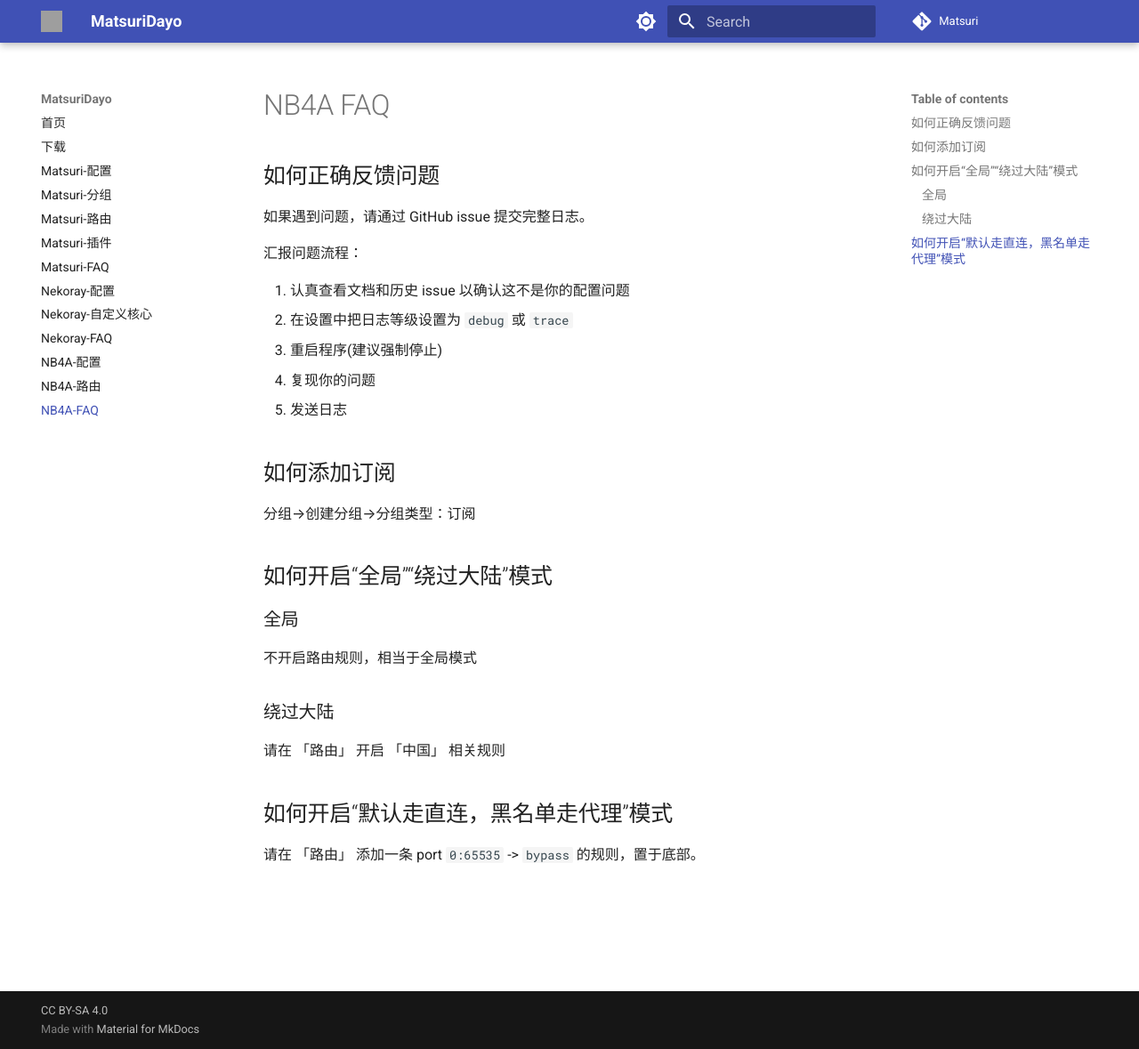
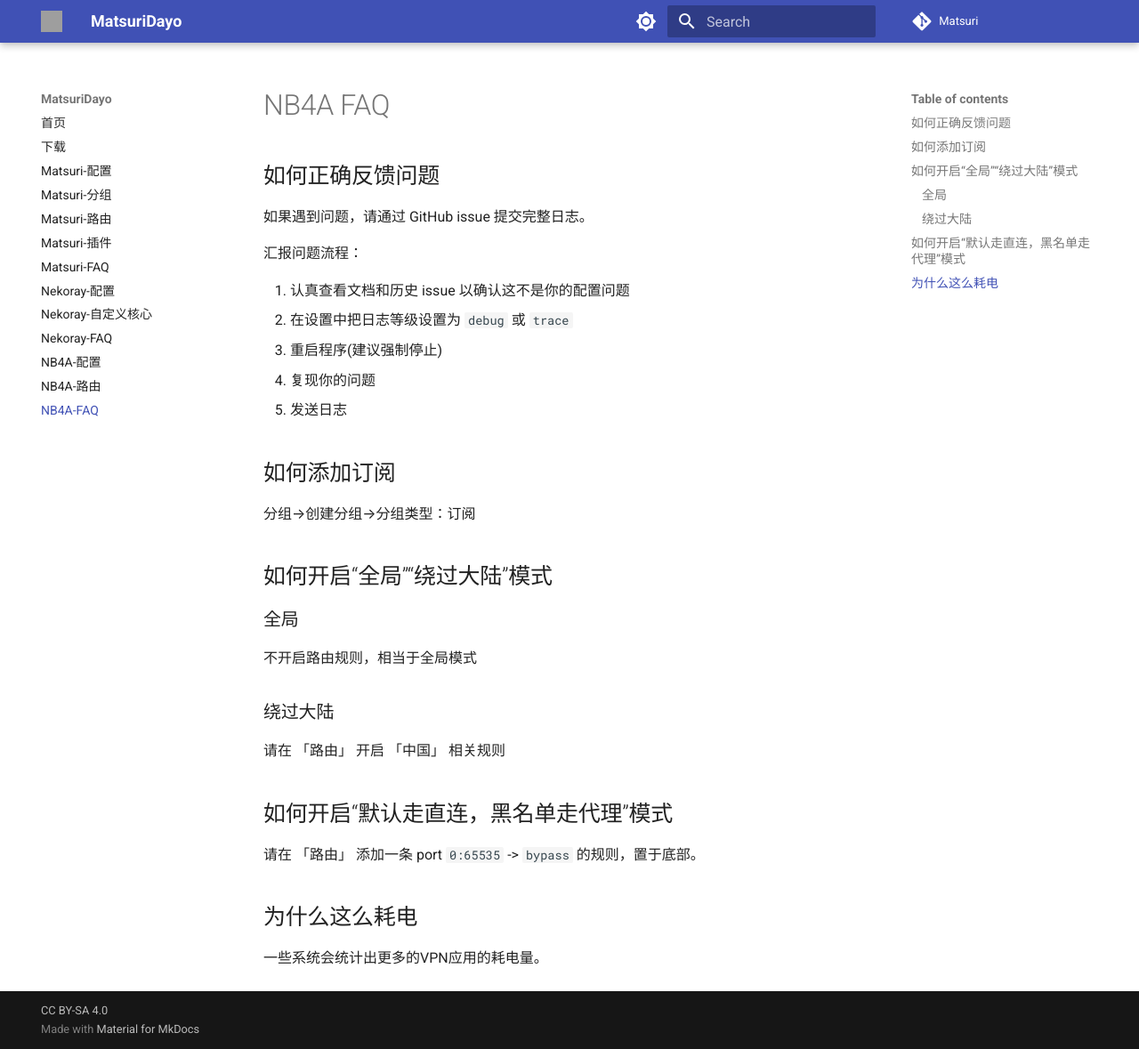
Before and after one commit to MatsuriDayo/matsuridayo.github.io, an MkDocs documentation site: the page built from docs/nb4a-faq.md, in a window 1280 px wide and 1179 px high. Shown: the whole window at 89% size. Built offline with MkDocs 1.6.1 and Material for MkDocs 9.7.7, drawn with Linux system fonts in a browser that asks for light colours; comment, search, counter and statistics services are not loaded; grey boxes are pictures that could not be loaded.

Commit message:
耗电问题

```diff
--- a/docs/nb4a-faq.md
+++ b/docs/nb4a-faq.md
@@ -29,3 +29,7 @@
 ## 如何开启“默认走直连，黑名单走代理”模式
 
 请在 「路由」 添加一条 port `0:65535` -> `bypass` 的规则，置于底部。
+
+## 为什么这么耗电
+
+一些系统会统计出更多的VPN应用的耗电量。
```
